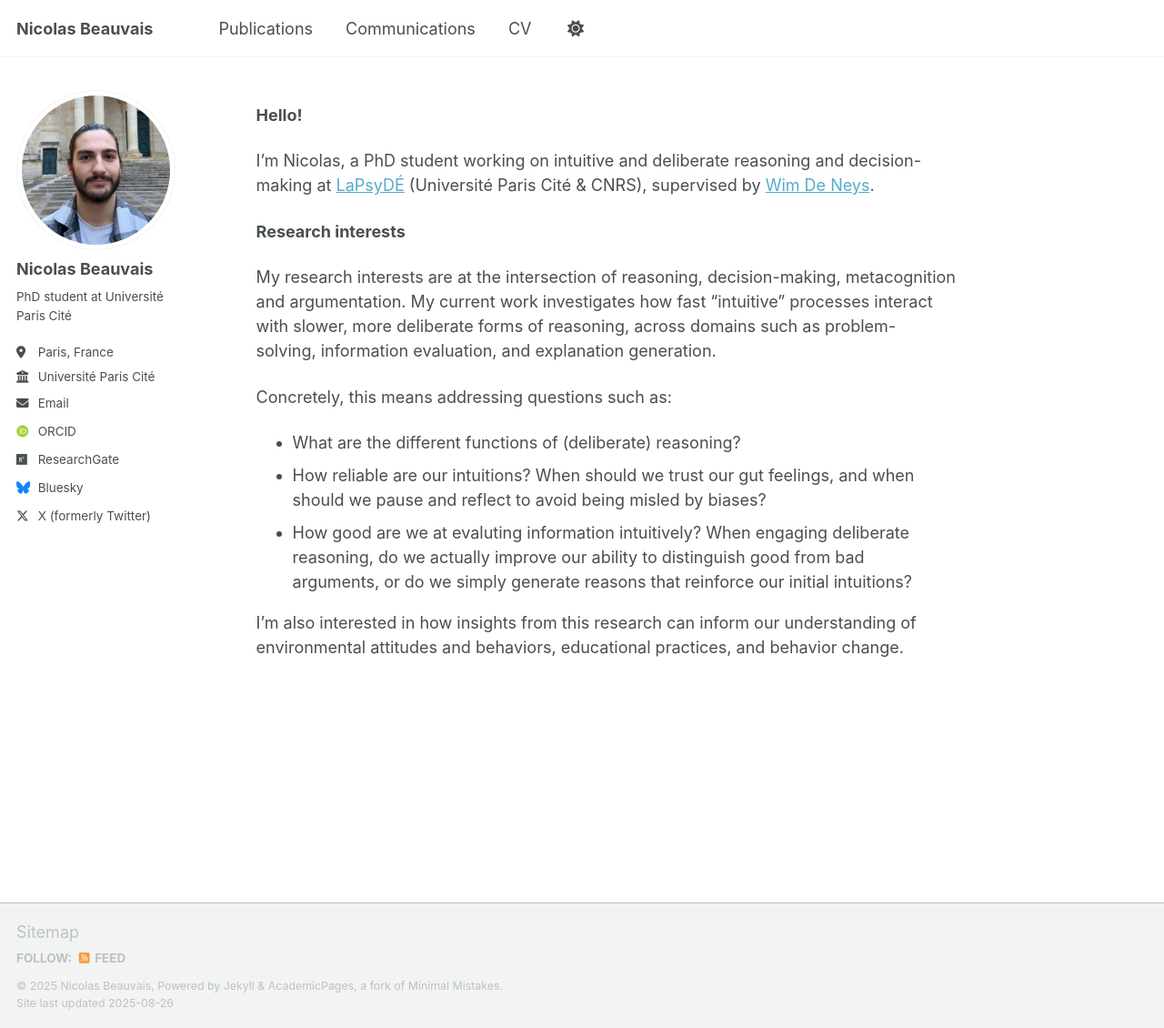
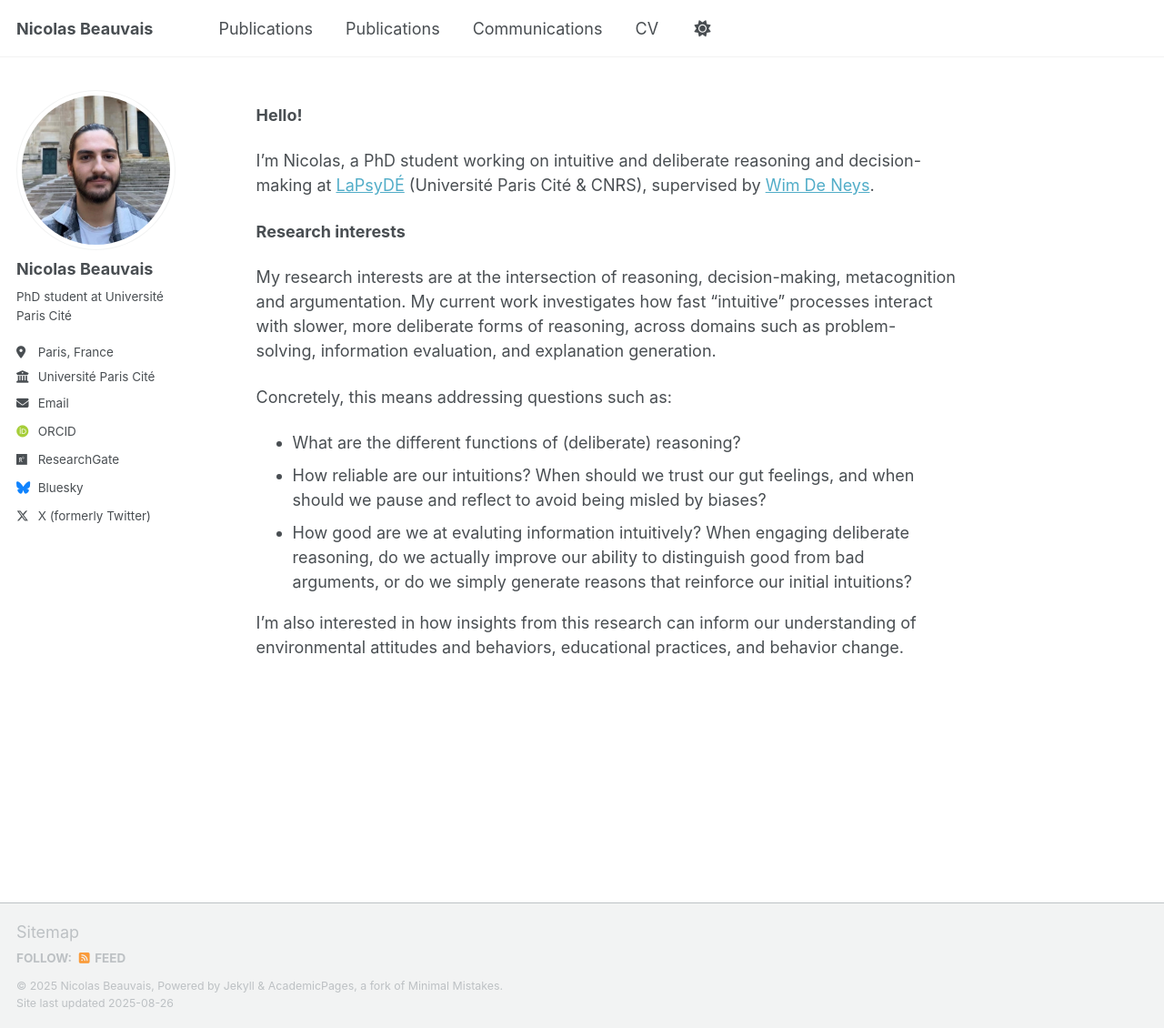
Before and after one commit to nbeauvais/nbeauvais.github.io, a Jekyll site: the page built from _pages/about.md, in a window 1280 px wide and 1130 px high. Shown: the whole window at 91% size. Built offline with Jekyll 4.4.1, drawn with Linux system fonts in a browser that asks for light colours; some web fonts are replaced; a script that is not in the unit is left out.

Commit message:
Add new publications-md navigation entry

```diff
--- a/_data/navigation.yml
+++ b/_data/navigation.yml
@@ -10,6 +10,9 @@
 main:
   - title: "Publications"
     url: /publications/
+
+  - title: "Publications"
+    url: /publications-md/
 
   - title: "Communications"
     url: /talks/
```
